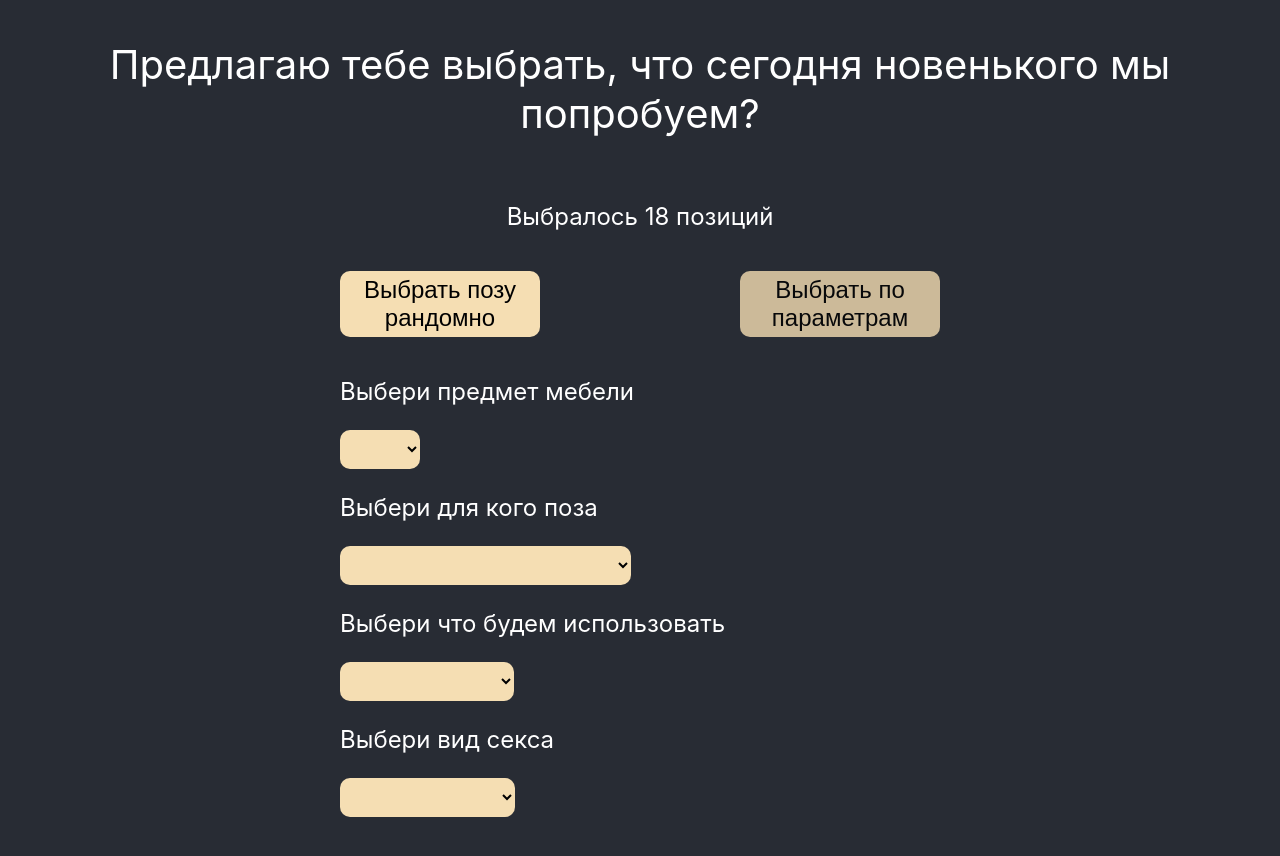
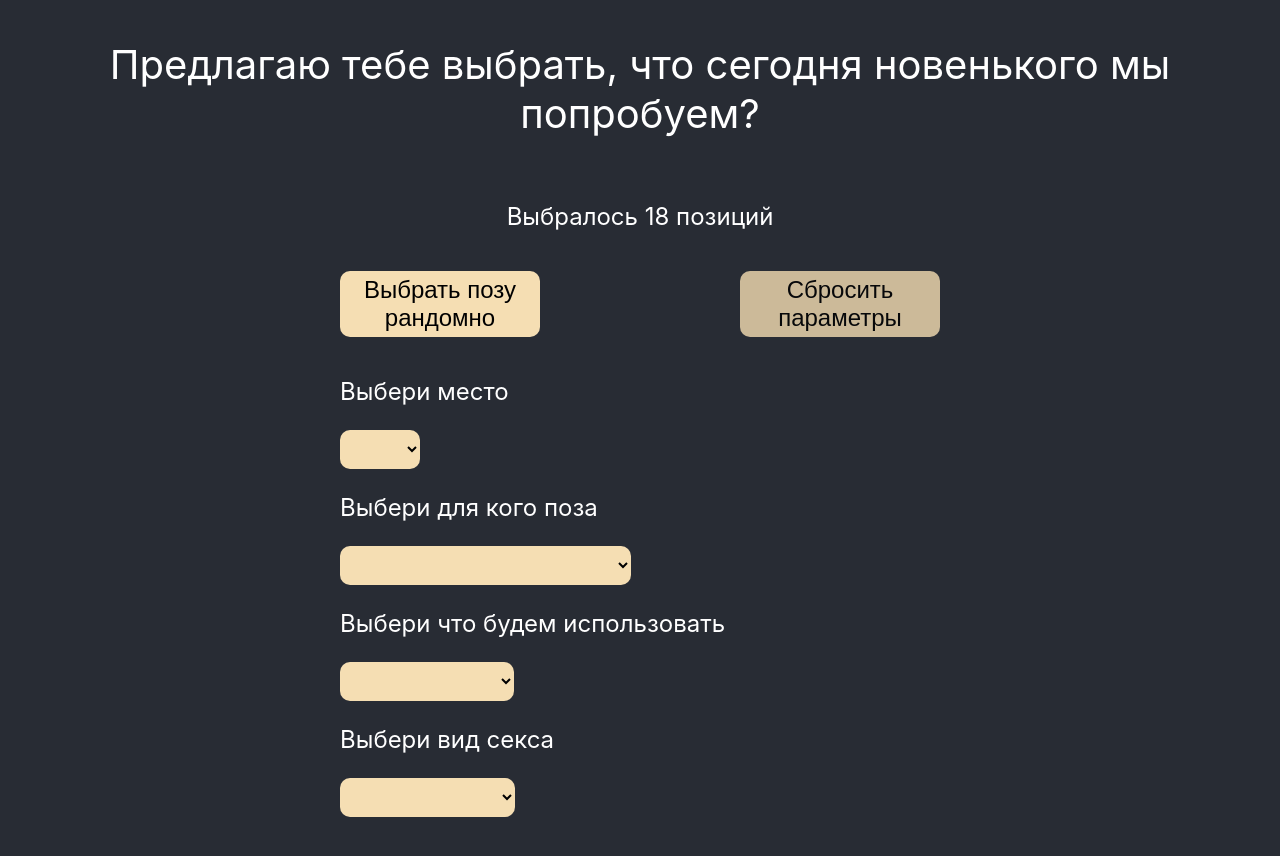
Before and after one commit to mahachkal/mePublic, a React (Create React App) app: page / in a window 1280 px wide. Both pictures are taken after a click on the button "Выбрать по параметрам". Shown: the top 856 px of the page. Built offline with nearby package versions, Linux system fonts and the light colour scheme; the HTML template or start-up script is replaced by a standard one.

Commit message:
Added reset logic

```diff
--- a/src/App.js
+++ b/src/App.js
@@ -37,9 +37,24 @@ export const App = () => {
     }
   }
 
+  const onResetParams = () => {
+    setFilters({})
+    setKind('')
+    setForWho('')
+    setFurniture('')
+    setAdded('')
+  }
+
+  const toggleParams = () => {
+    onResetParams()
+    setIsParams(!isParams)
+  }
+
   const onReset = () => {
     setPosition(null)
     setReady(false)
+    onResetParams()
+    setIsParams(false)
   }
 
   useEffect(() => {
@@ -104,14 +119,19 @@ export const App = () => {
             <button className="App-button" onClick={getRandomPosition}>
               Выбрать позу рандомно
             </button>
-            <button onClick={() => setIsParams(!isParams)} className="App-button">
-              Выбрать по параметрам
+            <button
+              onClick={toggleParams}
+              className="App-button"
+            >
+              {isParams ? 'Сбросить параметры' : 'Выбрать по параметрам'}
             </button>
           </div>
           {isParams ?
             <div className="App-chose__params">
               <div className="App-chose-params">
-                <p className="App-chose-params__title">Выбери предмет мебели</p>
+                <p className="App-chose-params__title">
+                  Выбери место
+                </p>
                 <select
                   className="App-chose-params__select"
                   value={furnitue}
```
